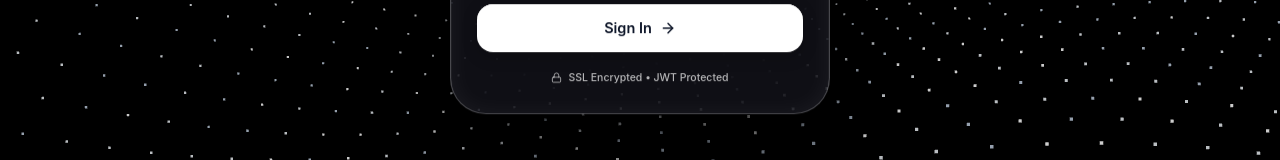
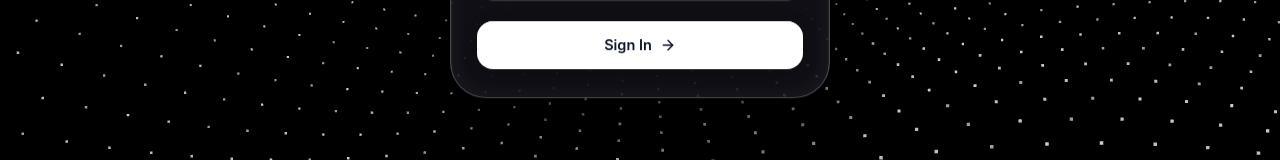
Before and after one commit to SrivatsanMK/Payment-Website, a React (Vite) app in the folder frontend/: page /login in a window 1280 px wide. Shown: the part 589-749 px from the top of the page. Built offline with nearby package versions, Linux system fonts and the light colour scheme; no server answers.

Commit message:
fix(ui): Removed SSL Encrypted • JWT Protected footer text from login card as requested

```diff
--- a/frontend/src/components/ui/CinematicLogin.tsx
+++ b/frontend/src/components/ui/CinematicLogin.tsx
@@ -509,24 +509,7 @@ export const CinematicLogin: React.FC<CinematicLoginProps> = ({
 
               </motion.form>
 
-              {/* ── CARD FOOTER: SSL Encrypted • JWT Protected ──────────────── */}
-              <motion.div
-                style={{
-                  marginTop: 18,
-                  display: 'flex',
-                  alignItems: 'center',
-                  justifyContent: 'center',
-                  gap: 6,
-                  color: isDark ? 'rgba(255,255,255,0.7)' : 'rgba(15,23,42,0.7)',
-                  fontSize: 10.5,
-                  fontWeight: 500,
-                  position: 'relative',
-                }}
-                {...fadeUp(0.3)}
-              >
-                <Lock size={11} strokeWidth={1.8} />
-                <span>SSL Encrypted • JWT Protected</span>
-              </motion.div>
+
 
             </div>
           </motion.div>
```
